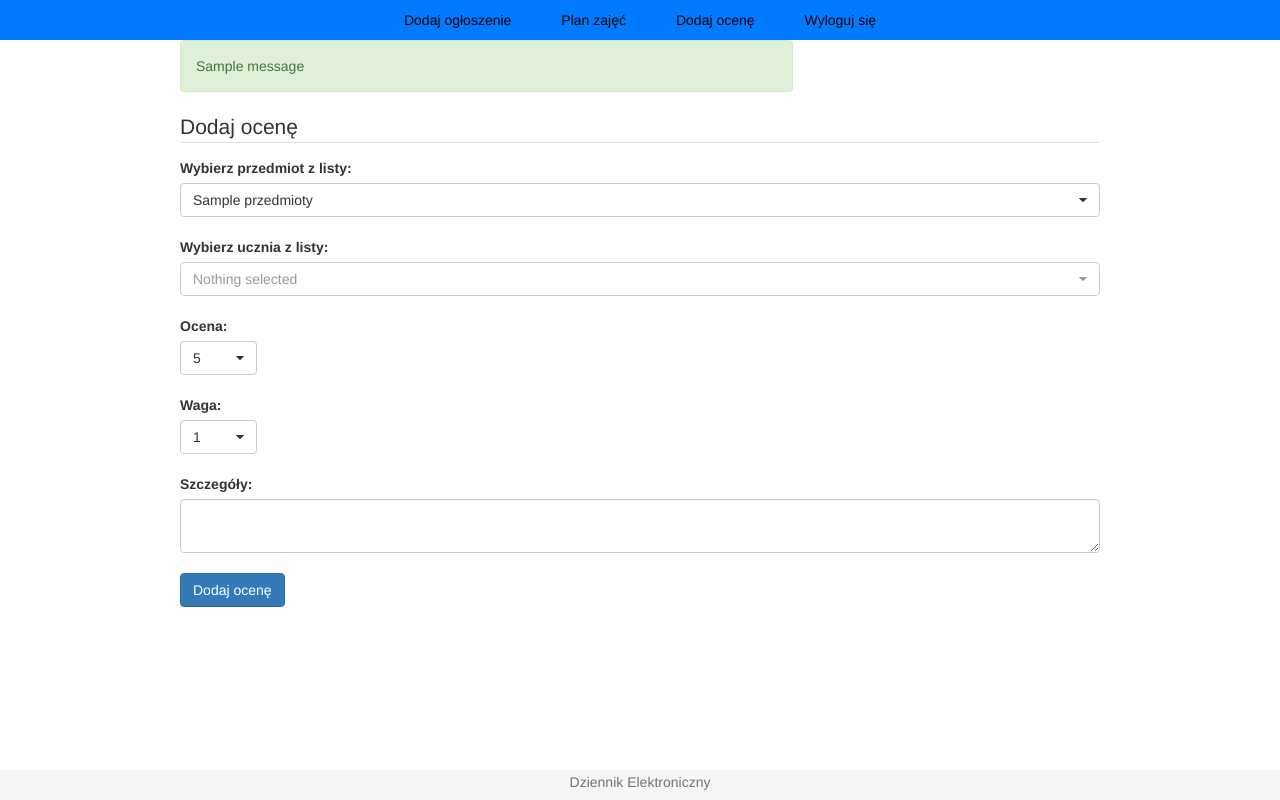
After one commit to rosapiotr/Dziennik-Elektroniczny, a Django app: template teachers/templates/teachers/add_grade.html in a window 1280 px wide. The commit adds this page. Run offline with Django 3.2, Linux system fonts and the light colour scheme; the template is opened without the code that fills it: most values are stand-ins (such as "Sample title", 1, 10 or a date in 2020); one stand-in notice (Sample message) is shown; some libraries are stand-ins or nearby versions.

Commit message:
Developing teacher functionality

```diff
--- a/database/models.py
+++ b/database/models.py
@@ -126,7 +126,7 @@ class Przedmiot(models.Model):
         verbose_name_plural = "Przedmioty"
 
     def __str__(self):
-        return " ".join([self.nazwa, str(self.id)])
+        return " ".join([self.nazwa, "(" + str(self.id) + ")"])
 
 
 class Uczen(models.Model):
@@ -147,7 +147,7 @@ class Uczen(models.Model):
         verbose_name_plural = "Uczniowie"
 
     def __str__(self):
-        return " ".join([self.imie, self.nazwisko])
+        return " ".join([self.imie, self.nazwisko, self.klasa.nazwa])
 
 
 class Zajecia(models.Model):
--- a/teachers/static/teachers/main.css
+++ b/teachers/static/teachers/main.css
@@ -15,10 +15,12 @@
   color: rgb(216, 204, 35);
 }
 
-
+.body {
+  padding-bottom: 50px;
+}
 
 .footer {
-  position: absolute;
+  position: fixed;
   bottom: 0;
   width: 100%;
   height: 30px; /* Set the fixed height of the footer here */
--- /dev/null
+++ b/teachers/templates/teachers/add_grade.html
@@ -0,0 +1,61 @@
+{% extends "teachers/base.html" %}
+{% load crispy_forms_tags %}
+{% block content %}
+<div class="content-section">
+    <div class="col-8"></div>
+    {% if messages %}
+    {% for msg in messages %}
+
+    <div class="alert col-8 alert-{{msg.level_tag}}" role="alert">
+        {{ msg.message }}
+    </div>
+    {% endfor %}
+    {% endif %}
+    <form method="POST" action="/teachers/zapisz_ocene/">
+        {% csrf_token %}
+
+            <legend class="border-bottom mb-4">Dodaj ocenę</legend>
+
+            <label for="subject">Wybierz przedmiot z listy:</label>
+            <select class="form-control selectpicker" data-live-search="true" search="true" id="subject" name="subject">
+                {% for i in przedmioty %}
+                <option value="{{ i }}">{{ i }}</option>
+                {% endfor %}
+            </select>
+            <br> <br>
+            <label for="student">Wybierz ucznia z listy:</label>
+            <select class="form-control selectpicker" data-live-search="true" search="true" id="student" name="student">
+                <option value="" selected disabled hidden>Wybierz ucznia</option>
+                {% for uczen in uczniowie %}
+                    <option value="{{ uczen }}">{{ uczen }}</option>
+                {% endfor %}
+            </select>
+            <br> <br>
+            <label for="grade">Ocena:</label>
+            <br>
+            <select class="form-control selectpicker col-1" data-live-search="true" search="true" id="grade" name="grade">
+                <option value="1">1</option>
+                <option value="2">2</option>
+                <option value="3">3</option>
+                <option value="4">4</option>
+                <option value="5" selected>5</option>
+            </select>
+            <br> <br>
+            <label for="weight">Waga:</label>
+            <br>
+            <select class="form-control selectpicker col-1" data-live-search="true" search="true" id="weight" name="weight">
+                <option value="1">1</option>
+                <option value="2">2</option>
+                <option value="3">3</option>
+            </select>
+        </fieldset>
+        <br><br>
+        <label for="description">Szczegóły:</label>
+        <textarea class="form-control" rows="2" id="description" name="description"></textarea>
+        <br>
+        <div class="form-group">
+            <button class="btn btn-outline-info btn-primary" type="submit">Dodaj ocenę</button>
+        </div>
+    </form>
+</div>
+{% endblock content %}
--- a/teachers/templates/teachers/base.html
+++ b/teachers/templates/teachers/base.html
@@ -3,6 +3,7 @@
 <html>
 
 <head>
+
   <link rel="stylesheet" href="https://stackpath.bootstrapcdn.com/bootstrap/4.4.1/css/bootstrap.min.css"
     integrity="sha384-Vkoo8x4CGsO3+Hhxv8T/Q5PaXtkKtu6ug5TOeNV6gBiFeWPGFN9MuhOf23Q9Ifjh" crossorigin="anonymous">
   <link rel="stylesheet" type="text/css" href="{% static 'teachers/main.css' %}">
@@ -20,10 +21,10 @@
       <a class="nav-link" href="{% url 'teacher-add-ann' %}">Dodaj ogłoszenie</a>
     </li>
     <li class="nav-item">
-      <a class="nav-link" href="#">Plan zajęć</a>
+      <a class="nav-link" href="{% url 'teacher-plan' %}">Plan zajęć</a>
     </li>
     <li class="nav-item">
-      <a class="nav-link" href="#">Link</a>
+      <a class="nav-link" href="{% url 'teacher-add-grade' %}">Dodaj ocenę</a>
     </li>
     <li class="nav-item">
       <a class="nav-link" href="{% url 'teacher-logout' %}">Wyloguj się</a>
@@ -39,10 +40,14 @@
     </div>
   </main>
   <footer class="footer">
-    <div class="container">
       <span class="text-muted">Dziennik Elektroniczny</span>
-    </div>
   </footer>
+
+  <script src="https://ajax.googleapis.com/ajax/libs/jquery/3.1.0/jquery.min.js"></script>
+  <link rel="stylesheet" href="https://maxcdn.bootstrapcdn.com/bootstrap/3.3.6/css/bootstrap.min.css" />
+  <script src="https://maxcdn.bootstrapcdn.com/bootstrap/3.3.7/js/bootstrap.min.js"></script>
+  <link rel="stylesheet" href="https://cdnjs.cloudflare.com/ajax/libs/bootstrap-select/1.12.2/css/bootstrap-select.min.css">
+  <script src="https://cdnjs.cloudflare.com/ajax/libs/bootstrap-select/1.12.2/js/bootstrap-select.min.js"></script>
 
 </body>
 
--- a/teachers/templates/teachers/login.html
+++ b/teachers/templates/teachers/login.html
@@ -22,9 +22,9 @@
                 {% if messages %}
                 {% for msg in messages %}
 
-                                <div class="alert col-4 alert-{{msg.level_tag}}" role="alert">
-                                        {{ msg.message }}
-                                </div>
+                <div class="alert col-4 alert-{{msg.level_tag}}" role="alert">
+                        {{ msg.message }}
+                </div>
                 {% endfor %}
                 {% endif %}
         </div>
```
Also changed, not shown: teachers/templates/teachers/add_ann.html (+23 -5 lines), teachers/templates/teachers/plan.html (added, +58 -0 lines), teachers/urls.py (+6 -2 lines), teachers/views.py (+108 -2 lines).
